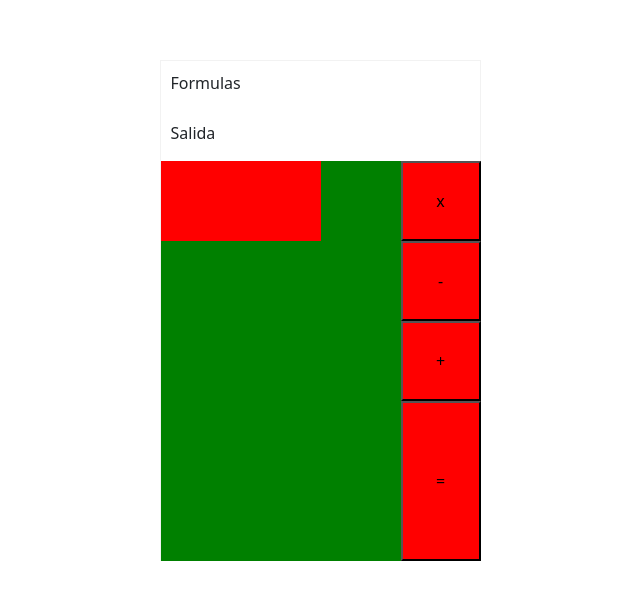
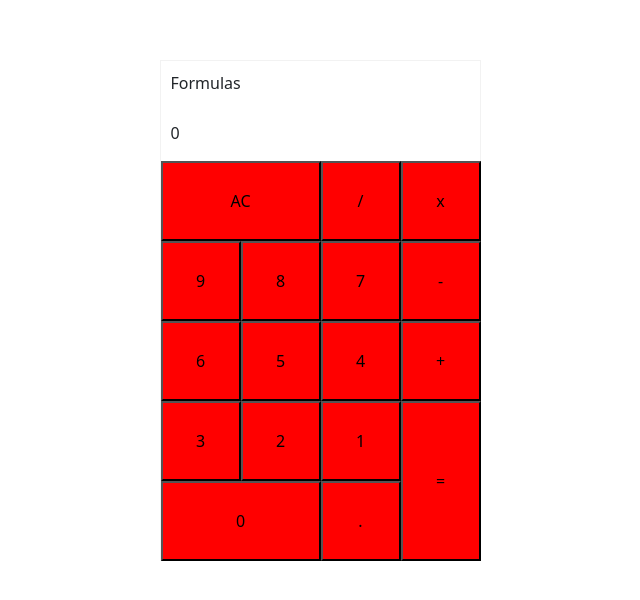
Before and after one commit to Alejandro9509/Calculator-ReactJS-, a React (Create React App) app: page / in a window 1280 px wide. Shown: the top 600 px of the page, without its empty margins (320-960 px from the left). Built offline with nearby package versions, Linux system fonts and the light colour scheme.

Commit message:
Working on basic operations

```diff
--- a/src/App.js
+++ b/src/App.js
@@ -2,6 +2,7 @@
 import './App.scss';
 import 'bootstrap/dist/css/bootstrap.css'
 import 'bootstrap/dist/js/bootstrap'
+import {useState } from 'react'
 
 const numbers = [
   [1 , 'one'],
@@ -16,19 +17,71 @@ const numbers = [
 ]
 
 const  App = () =>  {
+
+  const [current , setCurrent] = useState(0)
+  const [temp, setTemp] = useState(false)
+  const [operation, setOperation] = useState('')
+  const [nop , setNop] = useState(1)
+  const [isPut, setIsPut] = useState(false)
+
+  const setttingValues = (value) => {
+
+    if(operation !== ''){
+      const newValue = ((temp * 10 ) + value) * nop
+      setTemp(newValue)
+    }else{
+      const newValue = ((current * 10 ) + value) * nop
+      setCurrent(newValue)
+    }
+
+  }
+
+  const settingOperation = (value) => {
+
+    setOperation(value)
+  }
+
+  const makeOperation = () => {
+    if(operation === '' || temp == false){
+      return
+    }
+
+    switch (operation){
+    case 'x':
+      setCurrent( current * temp)
+    case '+':
+      setCurrent( current + temp)
+    case '-':
+      setCurrent( current - temp)
+    case '/':
+      setCurrent( current / temp)
+
+    }
+    setOperation('')
+    setTemp(false)
+  }
+
   return (
     <div className="app">
       <div className="formulaScreen">Formulas</div>
-      <div className="outputScreen" id="display">Salida</div>
+      <div className="outputScreen" id="display">{(operation === '')? current: (operation !== '' && temp !== false )? temp: operation }</div>
       <div id="outer">
          <div className="outer-left">
-           <div className="item-flex big-horizontal"></div>
+           <button id="clear" className="item-flex big-horizontal">AC</button>
+           <button id="divide" className="item-flex" >/</button>
+           {
+             numbers.map((it) =>
+              <button onClick={() => setttingValues(it[0])} key={it[0]} id={it[1]} className="item-flex">{it[0]}</button>
+             ).reverse()
+           }
+           <button onClick={() => setttingValues(0)} id="zero" className="item-flex big-horizontal">0</button>
+           <button id="decimal" className="item-flex">.</button>
          </div>
          <div className="outer-right">
-            <button id="multiply" className="item-flex">x</button>
-            <button id="subtract" className="item-flex">-</button>
-            <button id="add" className="item-flex">+</button>
-            <button id="equals" className="item-flex big-vertical" >=</button>
+            <button onClick={() => settingOperation('x')} id="multiply" className="item-flex">x</button>
+            <button onClick={() => settingOperation('-')} id="subtract" className="item-flex">-</button>
+            <button onClick={() => settingOperation('+')} id="add" className="item-flex">+</button>
+            <button onClick={() => makeOperation()} id="equals" className="item-flex big-vertical" >=</button>
          </div>
       </div>
     </div>
```
